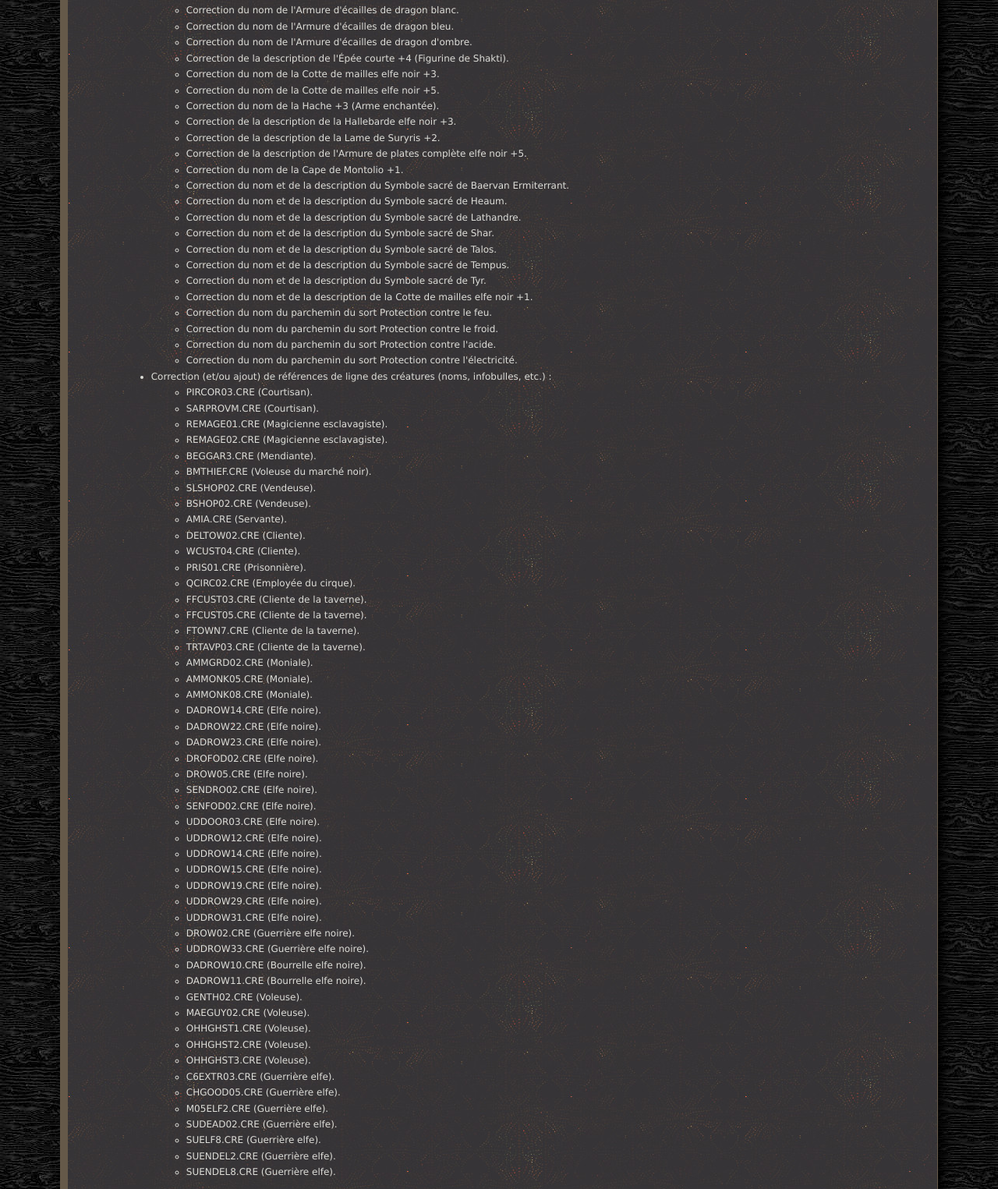
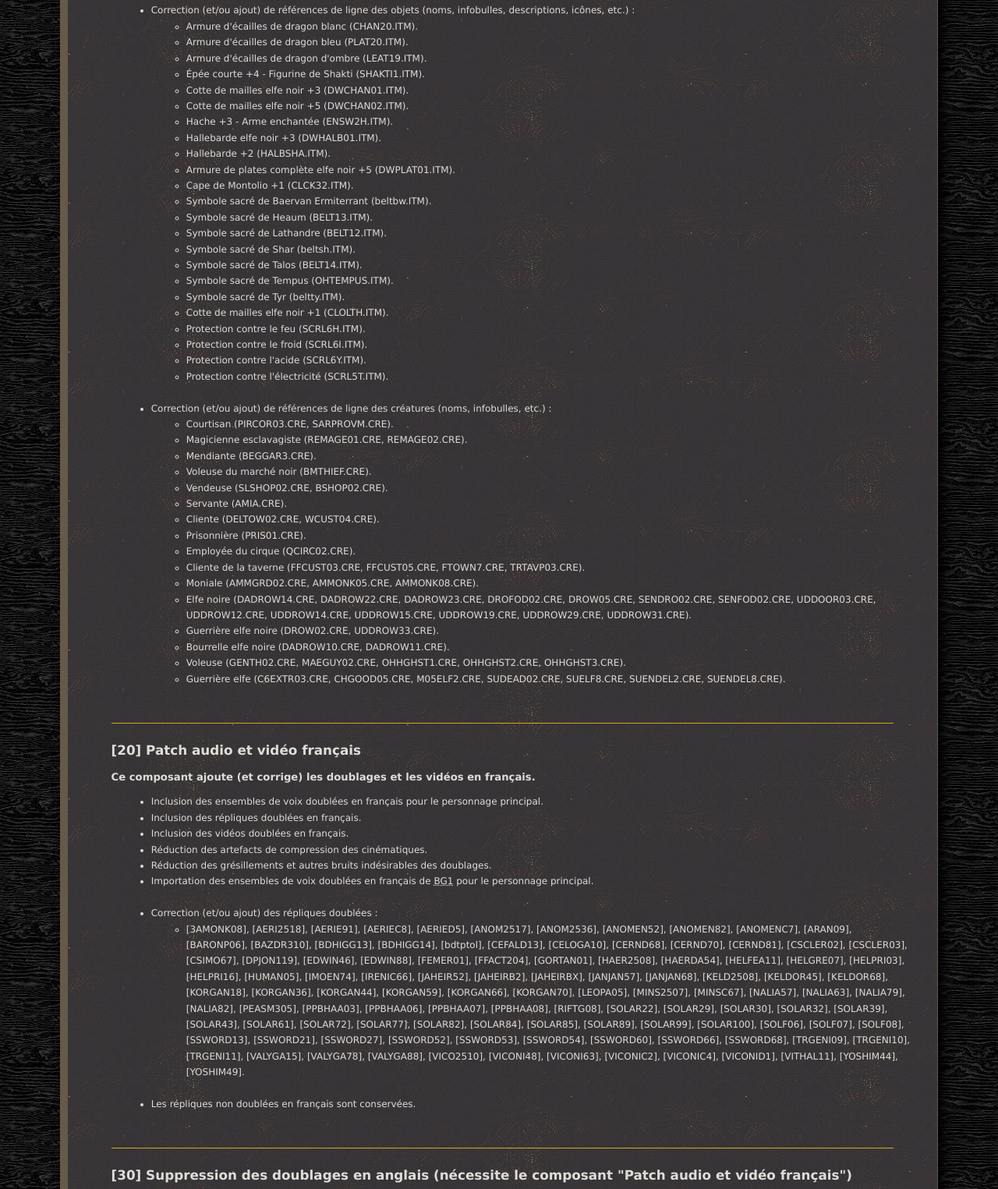
Before and after one commit to r-e-d/correctfrBG2EE, a plain HTML site: page correctfrbg2ee/readme/readme-correctfrbg2ee.html in a window 1280 px wide. Shown: the part 4617-6142 px from the top of the page at 78% size. Drawn offline with Linux system fonts and the light colour scheme.

Commit message:
Readme plus digeste

```diff
--- a/correctfrbg2ee/readme/readme-correctfrbg2ee.html
+++ b/correctfrbg2ee/readme/readme-correctfrbg2ee.html
@@ -104,7 +104,6 @@
 		<address>
 			<span class="footer">Correction de la traduction de Baldur's Gate II : Enhanced Edition &gt; Présentation</span> &#8226; <a href="#top">Haut de page</a>
 		</address>
-
 	</div>
 
 <!-- ================= C o m p a t i b i l i t y ================= -->
@@ -171,7 +170,6 @@
 		<address>
 			<span class="footer">Correction de la traduction de Baldur's Gate II : Enhanced Edition &gt; Compatibilité</span> &#8226; <a href="#top">Haut de page</a>
 		</address>
-
 	</div>
 
 <!-- ================== I n s t a l l a t i o n ================== -->
@@ -272,7 +270,6 @@
 		<address>
 			<span class="footer">Correction de la traduction de Baldur's Gate II : Enhanced Edition &gt; Installation</span> &#8226; <a href="#top">Haut de page</a>
 		</address>
-
 	</div>
 
 <!-- =================== C o m p o n e n t s ==================== -->
@@ -317,85 +314,53 @@
 			<li>Amélioration de la « qualité de vie » (espaces insécables, 10 000, 2 365, etc.).</li>
 			<li>Réduction du nombre de majuscules dans les noms communs (Tante, Elfe Noir, le Très Noble Ordre des Chevaliers du Cœur Radieux, etc.).</li>
 			<li>Réduction des anglicismes (ok, hello, ranger, yeah, etc.).</li>
-			<li>Réduction des mots-clés inutiles ou inadéquats (&ltGABBER&gt, &ltHESHE&gt, &ltGIRLBOY&gt, etc.).</li>
+			<li>Réduction des mots-clés inutiles ou inadéquats (&ltGABBER&gt, &ltHESHE&gt, &ltGIRLBOY&gt, etc.).</li><br>
+
 			<li>Correction (et/ou ajout) de références de ligne des objets (noms, infobulles, descriptions, icônes, etc.) :</li>
 				<ul>
-				<li style="margin-left:-4%; margin-right:-6%;">Correction du nom de l'Armure d'écailles de dragon blanc.</li>
-				<li style="margin-left:-4%; margin-right:-6%;">Correction du nom de l'Armure d'écailles de dragon bleu.</li>
-				<li style="margin-left:-4%; margin-right:-6%;">Correction du nom de l'Armure d'écailles de dragon d'ombre.</li>
-				<li style="margin-left:-4%; margin-right:-6%;">Correction de la description de l'Épée courte +4 (Figurine de Shakti).</li>
-				<li style="margin-left:-4%; margin-right:-6%;">Correction du nom de la Cotte de mailles elfe noir +3.</li>
-				<li style="margin-left:-4%; margin-right:-6%;">Correction du nom de la Cotte de mailles elfe noir +5.</li>
-				<li style="margin-left:-4%; margin-right:-6%;">Correction du nom de la Hache +3 (Arme enchantée).</li>
-				<li style="margin-left:-4%; margin-right:-6%;">Correction de la description de la Hallebarde elfe noir +3.</li>
-				<li style="margin-left:-4%; margin-right:-6%;">Correction de la description de la Lame de Suryris +2.</li>
-				<li style="margin-left:-4%; margin-right:-6%;">Correction de la description de l'Armure de plates complète elfe noir +5.</li>
-				<li style="margin-left:-4%; margin-right:-6%;">Correction du nom de la Cape de Montolio +1.</li>
-				<li style="margin-left:-4%; margin-right:-6%;">Correction du nom et de la description du Symbole sacré de Baervan Ermiterrant.</li>
-				<li style="margin-left:-4%; margin-right:-6%;">Correction du nom et de la description du Symbole sacré de Heaum.</li>
-				<li style="margin-left:-4%; margin-right:-6%;">Correction du nom et de la description du Symbole sacré de Lathandre.</li>
-				<li style="margin-left:-4%; margin-right:-6%;">Correction du nom et de la description du Symbole sacré de Shar.</li>
-				<li style="margin-left:-4%; margin-right:-6%;">Correction du nom et de la description du Symbole sacré de Talos.</li>
-				<li style="margin-left:-4%; margin-right:-6%;">Correction du nom et de la description du Symbole sacré de Tempus.</li>
-				<li style="margin-left:-4%; margin-right:-6%;">Correction du nom et de la description du Symbole sacré de Tyr.</li>
-				<li style="margin-left:-4%; margin-right:-6%;">Correction du nom et de la description de la Cotte de mailles elfe noir +1.</li>
-				<li style="margin-left:-4%; margin-right:-6%;">Correction du nom du parchemin du sort Protection contre le feu.</li>
-				<li style="margin-left:-4%; margin-right:-6%;">Correction du nom du parchemin du sort Protection contre le froid.</li>
-				<li style="margin-left:-4%; margin-right:-6%;">Correction du nom du parchemin du sort Protection contre l'acide.</li>
-				<li style="margin-left:-4%; margin-right:-6%;">Correction du nom du parchemin du sort Protection contre l'électricité.</li>
-				</ul>
+				<li style="margin-left:-4%; margin-right:-6%;">Armure d'écailles de dragon blanc (CHAN20.ITM).</li>
+				<li style="margin-left:-4%; margin-right:-6%;">Armure d'écailles de dragon bleu (PLAT20.ITM).</li>
+				<li style="margin-left:-4%; margin-right:-6%;">Armure d'écailles de dragon d'ombre (LEAT19.ITM).</li>
+				<li style="margin-left:-4%; margin-right:-6%;">Épée courte +4 - Figurine de Shakti (SHAKTI1.ITM).</li>
+				<li style="margin-left:-4%; margin-right:-6%;">Cotte de mailles elfe noir +3 (DWCHAN01.ITM).</li>
+				<li style="margin-left:-4%; margin-right:-6%;">Cotte de mailles elfe noir +5 (DWCHAN02.ITM).</li>
+				<li style="margin-left:-4%; margin-right:-6%;">Hache +3 - Arme enchantée (ENSW2H.ITM).</li>
+				<li style="margin-left:-4%; margin-right:-6%;">Hallebarde elfe noir +3 (DWHALB01.ITM).</li>
+				<li style="margin-left:-4%; margin-right:-6%;">Hallebarde +2 (HALBSHA.ITM).</li>
+				<li style="margin-left:-4%; margin-right:-6%;">Armure de plates complète elfe noir +5 (DWPLAT01.ITM).</li>
+				<li style="margin-left:-4%; margin-right:-6%;">Cape de Montolio +1 (CLCK32.ITM).</li>
+				<li style="margin-left:-4%; margin-right:-6%;">Symbole sacré de Baervan Ermiterrant (beltbw.ITM).</li>
+				<li style="margin-left:-4%; margin-right:-6%;">Symbole sacré de Heaum (BELT13.ITM).</li>
+				<li style="margin-left:-4%; margin-right:-6%;">Symbole sacré de Lathandre (BELT12.ITM).</li>
+				<li style="margin-left:-4%; margin-right:-6%;">Symbole sacré de Shar (beltsh.ITM).</li>
+				<li style="margin-left:-4%; margin-right:-6%;">Symbole sacré de Talos (BELT14.ITM).</li>
+				<li style="margin-left:-4%; margin-right:-6%;">Symbole sacré de Tempus (OHTEMPUS.ITM).</li>
+				<li style="margin-left:-4%; margin-right:-6%;">Symbole sacré de Tyr (beltty.ITM).</li>
+				<li style="margin-left:-4%; margin-right:-6%;">Cotte de mailles elfe noir +1 (CLOLTH.ITM).</li>
+				<li style="margin-left:-4%; margin-right:-6%;">Protection contre le feu (SCRL6H.ITM).</li>
+				<li style="margin-left:-4%; margin-right:-6%;">Protection contre le froid (SCRL6I.ITM).</li>
+				<li style="margin-left:-4%; margin-right:-6%;">Protection contre l'acide (SCRL6Y.ITM).</li>
+				<li style="margin-left:-4%; margin-right:-6%;">Protection contre l'électricité (SCRL5T.ITM).</li>
+				</ul><br>
+
 			<li>Correction (et/ou ajout) de références de ligne des créatures (noms, infobulles, etc.) :</li>
 				<ul>
-				<li style="margin-left:-4%; margin-right:-6%;">PIRCOR03.CRE (Courtisan).</li>
-				<li style="margin-left:-4%; margin-right:-6%;">SARPROVM.CRE (Courtisan).</li>
-				<li style="margin-left:-4%; margin-right:-6%;">REMAGE01.CRE (Magicienne esclavagiste).</li>
-				<li style="margin-left:-4%; margin-right:-6%;">REMAGE02.CRE (Magicienne esclavagiste).</li>
-				<li style="margin-left:-4%; margin-right:-6%;">BEGGAR3.CRE (Mendiante).</li>
-				<li style="margin-left:-4%; margin-right:-6%;">BMTHIEF.CRE (Voleuse du marché noir).</li>
-				<li style="margin-left:-4%; margin-right:-6%;">SLSHOP02.CRE (Vendeuse).</li>
-				<li style="margin-left:-4%; margin-right:-6%;">BSHOP02.CRE (Vendeuse).</li>
-				<li style="margin-left:-4%; margin-right:-6%;">AMIA.CRE (Servante).</li>
-				<li style="margin-left:-4%; margin-right:-6%;">DELTOW02.CRE (Cliente).</li>
-				<li style="margin-left:-4%; margin-right:-6%;">WCUST04.CRE (Cliente).</li>
-				<li style="margin-left:-4%; margin-right:-6%;">PRIS01.CRE (Prisonnière).</li>
-				<li style="margin-left:-4%; margin-right:-6%;">QCIRC02.CRE (Employée du cirque).</li>
-				<li style="margin-left:-4%; margin-right:-6%;">FFCUST03.CRE (Cliente de la taverne).</li>
-				<li style="margin-left:-4%; margin-right:-6%;">FFCUST05.CRE (Cliente de la taverne).</li>
-				<li style="margin-left:-4%; margin-right:-6%;">FTOWN7.CRE (Cliente de la taverne).</li>
-				<li style="margin-left:-4%; margin-right:-6%;">TRTAVP03.CRE (Cliente de la taverne).</li>
-				<li style="margin-left:-4%; margin-right:-6%;">AMMGRD02.CRE (Moniale).</li>
-				<li style="margin-left:-4%; margin-right:-6%;">AMMONK05.CRE (Moniale).</li>
-				<li style="margin-left:-4%; margin-right:-6%;">AMMONK08.CRE (Moniale).</li>
-				<li style="margin-left:-4%; margin-right:-6%;">DADROW14.CRE (Elfe noire).</li>
-				<li style="margin-left:-4%; margin-right:-6%;">DADROW22.CRE (Elfe noire).</li>
-				<li style="margin-left:-4%; margin-right:-6%;">DADROW23.CRE (Elfe noire).</li>
-				<li style="margin-left:-4%; margin-right:-6%;">DROFOD02.CRE (Elfe noire).</li>
-				<li style="margin-left:-4%; margin-right:-6%;">DROW05.CRE (Elfe noire).</li>
-				<li style="margin-left:-4%; margin-right:-6%;">SENDRO02.CRE (Elfe noire).</li>
-				<li style="margin-left:-4%; margin-right:-6%;">SENFOD02.CRE (Elfe noire).</li>
-				<li style="margin-left:-4%; margin-right:-6%;">UDDOOR03.CRE (Elfe noire).</li>
-				<li style="margin-left:-4%; margin-right:-6%;">UDDROW12.CRE (Elfe noire).</li>
-				<li style="margin-left:-4%; margin-right:-6%;">UDDROW14.CRE (Elfe noire).</li>
-				<li style="margin-left:-4%; margin-right:-6%;">UDDROW15.CRE (Elfe noire).</li>
-				<li style="margin-left:-4%; margin-right:-6%;">UDDROW19.CRE (Elfe noire).</li>
-				<li style="margin-left:-4%; margin-right:-6%;">UDDROW29.CRE (Elfe noire).</li>
-				<li style="margin-left:-4%; margin-right:-6%;">UDDROW31.CRE (Elfe noire).</li>
-				<li style="margin-left:-4%; margin-right:-6%;">DROW02.CRE (Guerrière elfe noire).</li>
-				<li style="margin-left:-4%; margin-right:-6%;">UDDROW33.CRE (Guerrière elfe noire).</li>
-				<li style="margin-left:-4%; margin-right:-6%;">DADROW10.CRE (Bourrelle elfe noire).</li>
-				<li style="margin-left:-4%; margin-right:-6%;">DADROW11.CRE (Bourrelle elfe noire).</li>
-				<li style="margin-left:-4%; margin-right:-6%;">GENTH02.CRE (Voleuse).</li>
-				<li style="margin-left:-4%; margin-right:-6%;">MAEGUY02.CRE (Voleuse).</li>
-				<li style="margin-left:-4%; margin-right:-6%;">OHHGHST1.CRE (Voleuse).</li>
-				<li style="margin-left:-4%; margin-right:-6%;">OHHGHST2.CRE (Voleuse).</li>
-				<li style="margin-left:-4%; margin-right:-6%;">OHHGHST3.CRE (Voleuse).</li>
-				<li style="margin-left:-4%; margin-right:-6%;">C6EXTR03.CRE (Guerrière elfe).</li>
-				<li style="margin-left:-4%; margin-right:-6%;">CHGOOD05.CRE (Guerrière elfe).</li>
-				<li style="margin-left:-4%; margin-right:-6%;">M05ELF2.CRE (Guerrière elfe).</li>
-				<li style="margin-left:-4%; margin-right:-6%;">SUDEAD02.CRE (Guerrière elfe).</li>
-				<li style="margin-left:-4%; margin-right:-6%;">SUELF8.CRE (Guerrière elfe).</li>
-				<li style="margin-left:-4%; margin-right:-6%;">SUENDEL2.CRE (Guerrière elfe).</li>
-				<li style="margin-left:-4%; margin-right:-6%;">SUENDEL8.CRE (Guerrière elfe).</li>
+				<li style="margin-left:-4%; margin-right:-6%;">Courtisan (PIRCOR03.CRE, SARPROVM.CRE).</li>
+				<li style="margin-left:-4%; margin-right:-6%;">Magicienne esclavagiste (REMAGE01.CRE, REMAGE02.CRE).</li>
+				<li style="margin-left:-4%; margin-right:-6%;">Mendiante (BEGGAR3.CRE).</li>
+				<li style="margin-left:-4%; margin-right:-6%;">Voleuse du marché noir (BMTHIEF.CRE).</li>
+				<li style="margin-left:-4%; margin-right:-6%;">Vendeuse (SLSHOP02.CRE, BSHOP02.CRE).</li>
+				<li style="margin-left:-4%; margin-right:-6%;">Servante (AMIA.CRE).</li>
+				<li style="margin-left:-4%; margin-right:-6%;">Cliente (DELTOW02.CRE, WCUST04.CRE).</li>
+				<li style="margin-left:-4%; margin-right:-6%;">Prisonnière (PRIS01.CRE).</li>
+				<li style="margin-left:-4%; margin-right:-6%;">Employée du cirque (QCIRC02.CRE).</li>
+				<li style="margin-left:-4%; margin-right:-6%;">Cliente de la taverne (FFCUST03.CRE, FFCUST05.CRE, FTOWN7.CRE, TRTAVP03.CRE).</li>
+				<li style="margin-left:-4%; margin-right:-6%;">Moniale (AMMGRD02.CRE, AMMONK05.CRE, AMMONK08.CRE).</li>
+				<li style="margin-left:-4%; margin-right:-6%;">Elfe noire (DADROW14.CRE, DADROW22.CRE, DADROW23.CRE, DROFOD02.CRE, DROW05.CRE, SENDRO02.CRE, SENFOD02.CRE, UDDOOR03.CRE, UDDROW12.CRE, UDDROW14.CRE, UDDROW15.CRE, UDDROW19.CRE, UDDROW29.CRE, UDDROW31.CRE).</li>
+				<li style="margin-left:-4%; margin-right:-6%;">Guerrière elfe noire (DROW02.CRE, UDDROW33.CRE).</li>
+				<li style="margin-left:-4%; margin-right:-6%;">Bourrelle elfe noire (DADROW10.CRE, DADROW11.CRE).</li>
+				<li style="margin-left:-4%; margin-right:-6%;">Voleuse (GENTH02.CRE, MAEGUY02.CRE, OHHGHST1.CRE, OHHGHST2.CRE, OHHGHST3.CRE).</li>
+				<li style="margin-left:-4%; margin-right:-6%;">Guerrière elfe (C6EXTR03.CRE, CHGOOD05.CRE, M05ELF2.CRE, SUDEAD02.CRE, SUELF8.CRE, SUENDEL2.CRE, SUENDEL8.CRE).</li>
 				</ul>
 		</ul><br>
 
@@ -413,11 +378,13 @@
 			<li>Inclusion des vidéos doublées en français.</li>
 			<li>Réduction des artefacts de compression des cinématiques.</li>
 			<li>Réduction des grésillements et autres bruits indésirables des doublages.</li>
-			<li>Importation des ensembles de voix doublées en français de <acronym title="Baldur's Gate">BG1</acronym> pour le personnage principal.</li>
+			<li>Importation des ensembles de voix doublées en français de <acronym title="Baldur's Gate">BG1</acronym> pour le personnage principal.</li><br>
+
 			<li>Correction (et/ou ajout) des répliques doublées :</li>
 				<ul>
 				<li style="margin-left:-4%; margin-right:-6%;">[3AMONK08], [AERI2518], [AERIE91], [AERIEC8], [AERIED5], [ANOM2517], [ANOM2536], [ANOMEN52], [ANOMEN82], [ANOMENC7], [ARAN09], [BARONP06], [BAZDR310], [BDHIGG13], [BDHIGG14], [bdtptol], [CEFALD13], [CELOGA10], [CERND68], [CERND70], [CERND81], [CSCLER02], [CSCLER03], [CSIMO67], [DPJON119], [EDWIN46], [EDWIN88], [FEMER01], [FFACT204], [GORTAN01], [HAER2508], [HAERDA54], [HELFEA11], [HELGRE07], [HELPRI03], [HELPRI16], [HUMAN05], [IMOEN74], [IRENIC66], [JAHEIR52], [JAHEIRB2], [JAHEIRBX], [JANJAN57], [JANJAN68], [KELD2508], [KELDOR45], [KELDOR68], [KORGAN18], [KORGAN36], [KORGAN44], [KORGAN59], [KORGAN66], [KORGAN70], [LEOPA05], [MINS2507], [MINSC67], [NALIA57], [NALIA63], [NALIA79], [NALIA82], [PEASM305], [PPBHAA03], [PPBHAA06], [PPBHAA07], [PPBHAA08], [RIFTG08], [SOLAR22], [SOLAR29], [SOLAR30], [SOLAR32], [SOLAR39], [SOLAR43], [SOLAR61], [SOLAR72], [SOLAR77], [SOLAR82], [SOLAR84], [SOLAR85], [SOLAR89], [SOLAR99], [SOLAR100], [SOLF06], [SOLF07], [SOLF08], [SSWORD13], [SSWORD21], [SSWORD27], [SSWORD52], [SSWORD53], [SSWORD54], [SSWORD60], [SSWORD66], [SSWORD68], [TRGENI09], [TRGENI10], [TRGENI11], [VALYGA15], [VALYGA78], [VALYGA88], [VICO2510], [VICONI48], [VICONI63], [VICONIC2], [VICONIC4], [VICONID1], [VITHAL11], [YOSHIM44], [YOSHIM49].</li>
-				</ul>
+				</ul><br>
+
 			<li>Les répliques non doublées en français sont conservées.</li>
 		</ul><br>
 
@@ -438,7 +405,6 @@
 		<address>
 			<span class="footer">Correction de la traduction de Baldur's Gate II : Enhanced Edition &gt; Composants</span> &#8226; <a href="#top">Haut de page</a>
 		</address>
-
 	</div>
 
 <!-- =================== I m a g e s ==================== -->
@@ -502,7 +468,6 @@
 		<address>
 			<span class="footer">Correction de la traduction de Baldur's Gate II : Enhanced Edition &gt; Captures d'écran et vidéos</span> &#8226; <a href="#top">Haut de page</a>
 		</address>
-
 	</div>
 
 <!-- =================== F A Q ==================== -->
@@ -733,7 +698,6 @@
 			Soyez assez sympas avec vos collègues joueurs, moddeurs, traducteurs et relecteurs. Ne le faites pas.
 		</p><br>
 
-
 		<address>
 			<span class="footer">Correction de la traduction de Baldur's Gate II : Enhanced Edition &gt; Crédits et remerciements</span> &#8226; <a href="#top">Haut de page</a>
 		</address>
```
Also changed, not shown: 2 other files.
